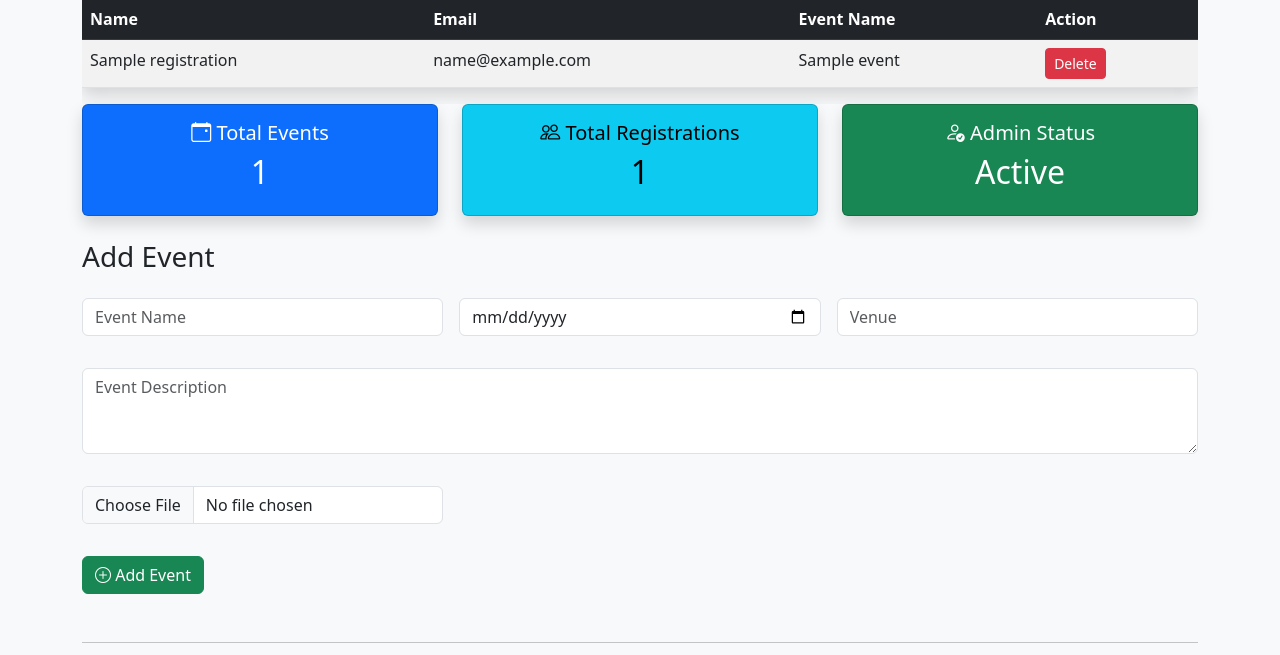
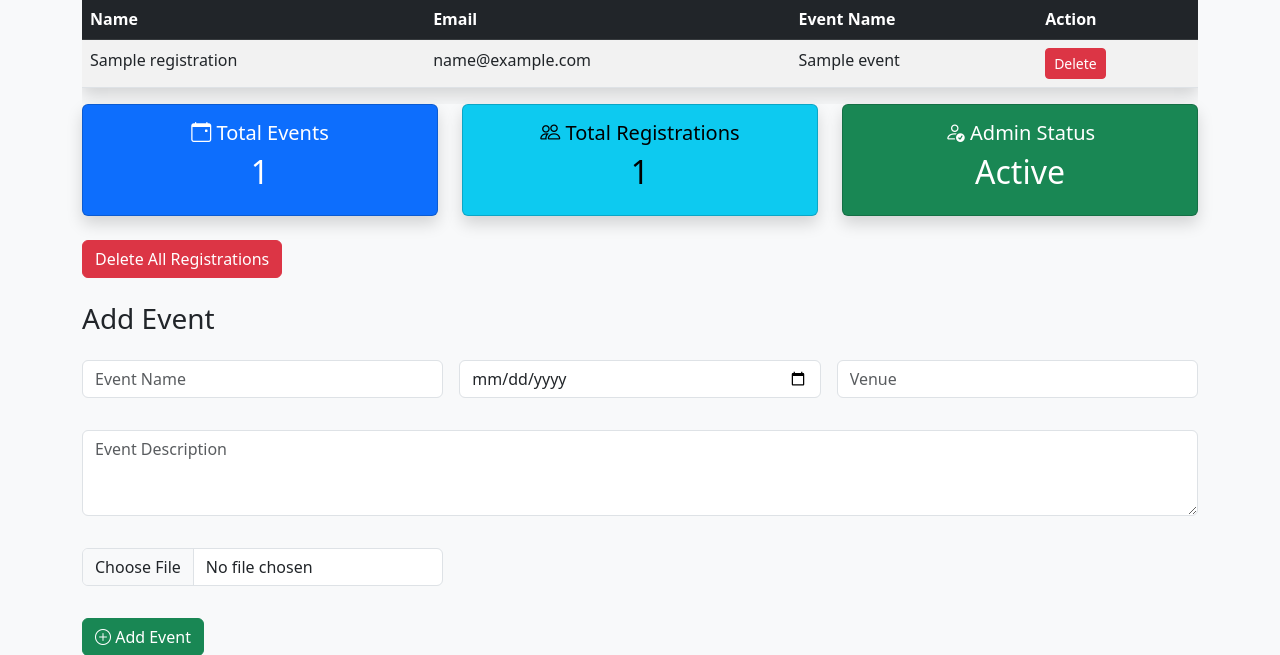
Before and after one commit to somesh129p/college-event-management, a Flask app: page /dashboard in a window 1280 px wide. Shown: the part 196-851 px from the top of the page. Run offline with Flask 3, Linux system fonts and the light colour scheme; the visitor is signed in with stand-in values (Sample User, id 1); tables that the repository leaves empty hold one stand-in row (values such as "Sample post"); grey boxes marked "Sample" are stand-in pictures.

Commit message:
updated dashboard delete feature

```diff
--- a/app.py
+++ b/app.py
@@ -178,9 +178,12 @@ def dashboard():
     total_registrations = cursor.fetchone()["total"]
 
     cursor.execute("""
-        SELECT registrations.id, registrations.name, registrations.email, events.name
+        SELECT
+            registrations.id as reg_id,
+            registrations.name as student_name,
+            registrations.email,
+            (SELECT name FROM events WHERE id = registrations.event_id) as event_name
         FROM registrations
-        JOIN events ON registrations.event_id = events.id
     """)
     students = cursor.fetchall()
 
@@ -236,6 +239,17 @@ def delete_registration(id):
 
     return redirect("/dashboard")
 
+@app.route("/delete_all_registrations")
+def delete_all_registrations():
+    conn = get_db_connection()
+    cursor = conn.cursor()
+
+    cursor.execute("DELETE FROM registrations")
+    conn.commit()
+    conn.close()
+
+    return redirect("/dashboard")
+
 @app.route("/logout")
 def logout():
     session.pop("admin", None)
--- a/templates/admin_dashboard.html
+++ b/templates/admin_dashboard.html
@@ -49,15 +49,14 @@
         </tr>
     {% endif %}
 
-    {% for s in students %}
+    {% for student in students %}
     <tr>
-        <td>{{ s[1] }}</td>
-        <td>{{ s[2] }}</td>
-        <td>{{ s[3] }}</td>
+        <td>{{ student.student_name }}</td>
+        <td>{{ student.email }}</td>
+        <td>{{ student.event_name }}</td>
         <td>
-            <a href="/delete_registration/{{ s[0] }}"
-               class="btn btn-danger btn-sm"
-               onclick="return confirm('Delete this student?')">
+            <a href="/delete_registration/{{ student.reg_id }}"
+               class="btn btn-danger btn-sm">
                Delete
             </a>
         </td>
@@ -98,6 +97,15 @@
   </div>
 </div>
 
+
+</div>
+
+<div class="mb-3">
+    <a href="/delete_all_registrations"
+       class="btn btn-danger"
+       onclick="return confirm('Delete ALL registrations?')">
+       Delete All Registrations
+    </a>
 </div>
 
 <!-- Add Event -->
```
